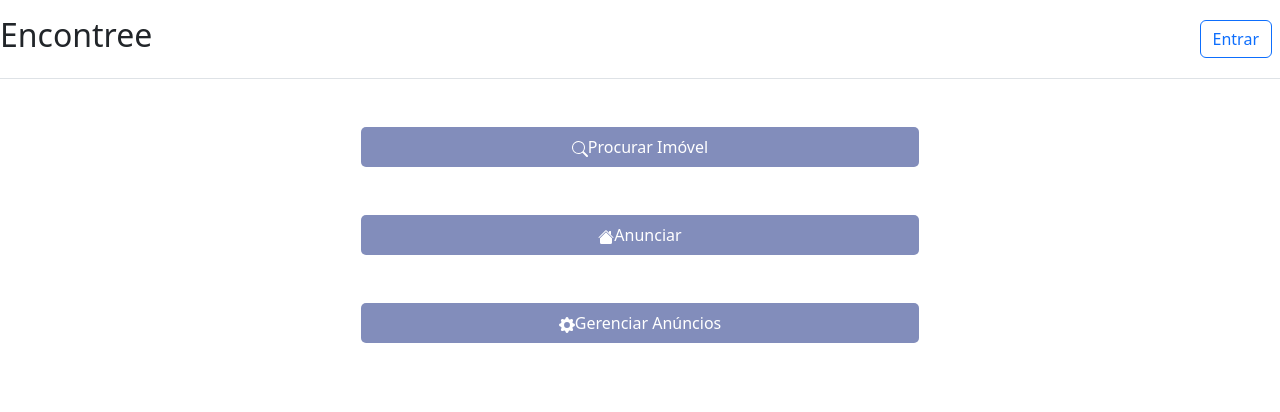
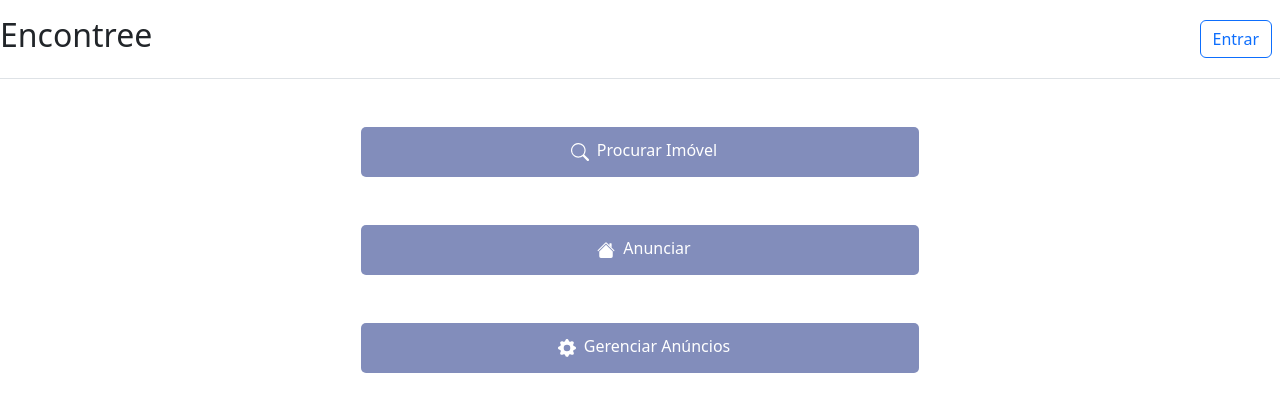
Before and after one commit to rafavmaciel/encontree-front, a React (Create React App) app: page /menu in a window 1280 px wide. Shown: the top 412 px of the page. Built offline with nearby package versions, Linux system fonts and the light colour scheme.

Commit message:
Adicionado espacamento entre o icone e nome do botao e aumentado o tamanho dos icones

```diff
--- a/src/pages/menu/index.js
+++ b/src/pages/menu/index.js
@@ -11,20 +11,20 @@ function Menu() {
             <div className='col-sm-12 col-lg-6 offset-lg-3'>
 
                 <button type="submit" className="botao light_blue botao_icon">
-                    <svg xmlns="http://www.w3.org/2000/svg" width="16" height="16" fill="currentColor" className="bi bi-search" viewBox="0 0 16 16">
+                    <svg xmlns="http://www.w3.org/2000/svg" width="18" height="18" fill="currentColor" className="bi bi-search" viewBox="0 0 16 16">
                         <path d="M11.742 10.344a6.5 6.5 0 1 0-1.397 1.398h-.001c.03.04.062.078.098.115l3.85 3.85a1 1 0 0 0 1.415-1.414l-3.85-3.85a1.007 1.007 0 0 0-.115-.1zM12 6.5a5.5 5.5 0 1 1-11 0 5.5 5.5 0 0 1 11 0z"/>
                     </svg>
                     Procurar Imóvel
                 </button>
-                <button type="submit" className="botao light_blue mt-5 ">
-                    <svg xmlns="http://www.w3.org/2000/svg" width="16" height="16" fill="currentColor" className="bi bi-house-fill" viewBox="0 0 16 16">
+                <button type="submit" className="botao light_blue mt-5 botao_icon">
+                    <svg xmlns="http://www.w3.org/2000/svg" width="18" height="18" fill="currentColor" className="bi bi-house-fill ml-2" viewBox="0 0 16 16">
                         <path fillRule="evenodd" d="m8 3.293 6 6V13.5a1.5 1.5 0 0 1-1.5 1.5h-9A1.5 1.5 0 0 1 2 13.5V9.293l6-6zm5-.793V6l-2-2V2.5a.5.5 0 0 1 .5-.5h1a.5.5 0 0 1 .5.5z"/>
                         <path fillRule="evenodd" d="M7.293 1.5a1 1 0 0 1 1.414 0l6.647 6.646a.5.5 0 0 1-.708.708L8 2.207 1.354 8.854a.5.5 0 1 1-.708-.708L7.293 1.5z"/>
                     </svg>
                     Anunciar
                 </button>
                 <button type="submit" className="botao light_blue mt-5 botao_icon">
-                    <svg xmlns="http://www.w3.org/2000/svg" width="16" height="16" fill="currentColor" className="bi bi-gear-fill" viewBox="0 0 16 16">
+                    <svg xmlns="http://www.w3.org/2000/svg" width="18" height="18" fill="currentColor" className="bi bi-gear-fill" viewBox="0 0 16 16">
                         <path d="M9.405 1.05c-.413-1.4-2.397-1.4-2.81 0l-.1.34a1.464 1.464 0 0 1-2.105.872l-.31-.17c-1.283-.698-2.686.705-1.987 1.987l.169.311c.446.82.023 1.841-.872 2.105l-.34.1c-1.4.413-1.4 2.397 0 2.81l.34.1a1.464 1.464 0 0 1 .872 2.105l-.17.31c-.698 1.283.705 2.686 1.987 1.987l.311-.169a1.464 1.464 0 0 1 2.105.872l.1.34c.413 1.4 2.397 1.4 2.81 0l.1-.34a1.464 1.464 0 0 1 2.105-.872l.31.17c1.283.698 2.686-.705 1.987-1.987l-.169-.311a1.464 1.464 0 0 1 .872-2.105l.34-.1c1.4-.413 1.4-2.397 0-2.81l-.34-.1a1.464 1.464 0 0 1-.872-2.105l.17-.31c.698-1.283-.705-2.686-1.987-1.987l-.311.169a1.464 1.464 0 0 1-2.105-.872l-.1-.34zM8 10.93a2.929 2.929 0 1 1 0-5.86 2.929 2.929 0 0 1 0 5.858z"/>
                     </svg>
                     Gerenciar Anúncios
--- a/src/pages/menu/styles.scss
+++ b/src/pages/menu/styles.scss
@@ -30,7 +30,13 @@
     color: #FFF;
 }
 
+
 .botao_icon{
+    justify-content: center;
     padding: 8px;
     color: #fff;
 }
+
+.botao_icon svg{
+    margin: .5em;
+}
```
